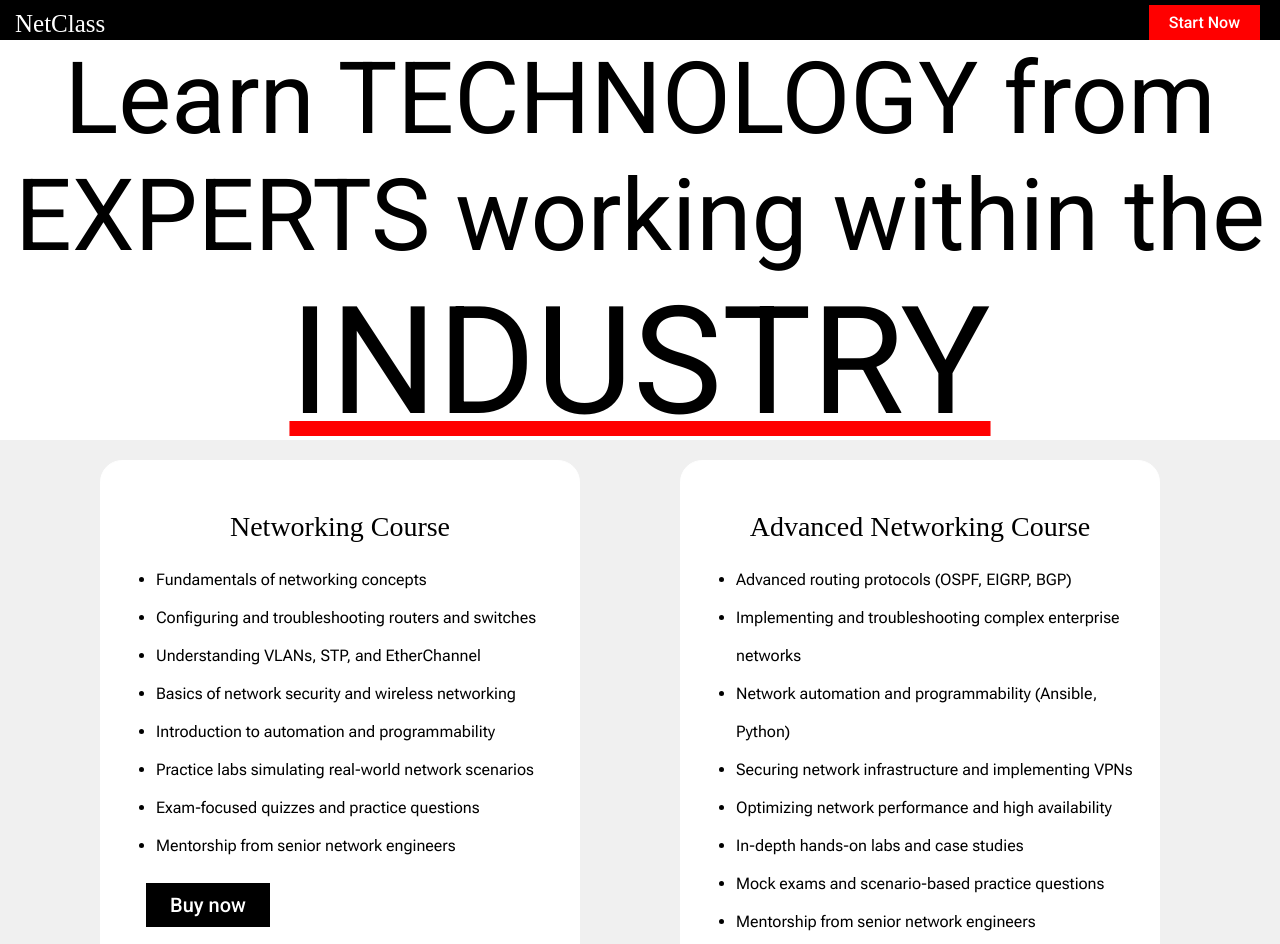
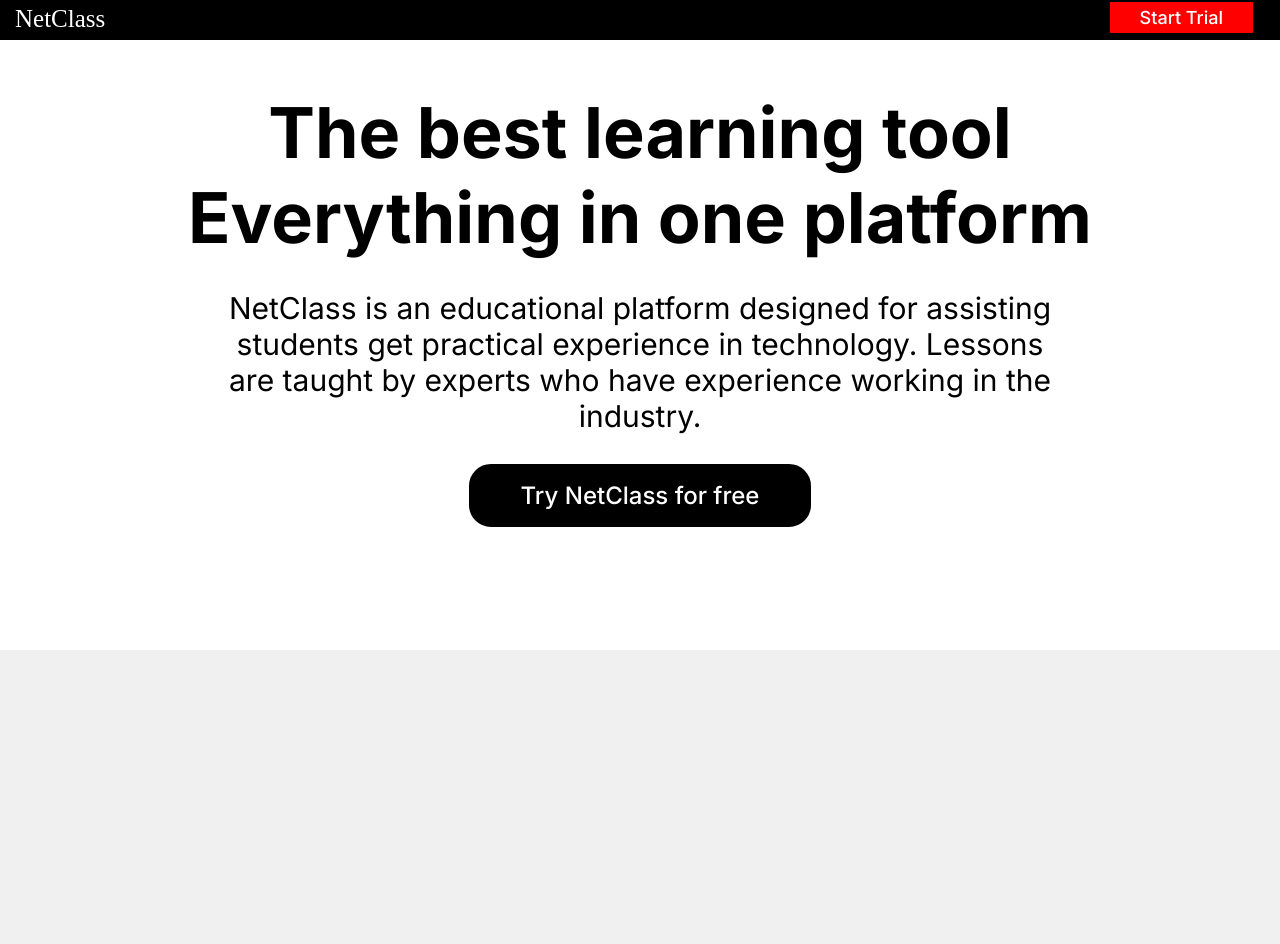
Before and after one commit to sijan-acharya1/NetClass, a plain HTML site: page index.html in a window 1280 px wide. Shown: the top 944 px of the page. After the commit the page ends 800 px from the top, so only its background shows below. Drawn offline with Linux system fonts and the light colour scheme; a web font is replaced by a local one.

Commit message:
Add files via upload

```diff
--- a/index.html
+++ b/index.html
@@ -8,6 +8,7 @@
       href="https://fonts.googleapis.com/css2?family=IBM+Plex+Sans:ital,wght@0,100..700;1,100..700&display=swap"
       rel="stylesheet"
     />
+    <link href="https://fonts.googleapis.com/css2?family=Figtree:ital,wght@0,300..900;1,300..900&display=swap" rel="stylesheet">
     <link
       href="https://fonts.googleapis.com/css2?family=Coda:wght@400;800&display=swap"
       rel="stylesheet"
@@ -30,6 +31,8 @@
     />
     <link href="https://fonts.googleapis.com/css2?family=Inter:ital,opsz,wght@0,14..32,100..900;1,14..32,100..900&display=swap" rel="stylesheet">
 
+    <link href="https://fonts.googleapis.com/css2?family=Hind+Siliguri:wght@300;400;500;600;700&family=Lato:ital,wght@0,100;0,300;0,400;0,700;0,900;1,100;1,300;1,400;1,700;1,900&family=Roboto:ital,wght@0,100..900;1,100..900&display=swap" rel="stylesheet">
+
     <link href="https://fonts.googleapis.com/css2?family=Barlow:ital,wght@0,100;0,200;0,300;0,400;0,500;0,600;0,700;0,800;0,900;1,100;1,200;1,300;1,400;1,500;1,600;1,700;1,800;1,900&display=swap" rel="stylesheet"><link href="https://fonts.googleapis.com/css2?family=Barlow:ital,wght@0,100;0,200;0,300;0,400;0,500;0,600;0,700;0,800;0,900;1,100;1,200;1,300;1,400;1,500;1,600;1,700;1,800;1,900&display=swap" rel="stylesheet">
     <link href="https://fonts.googleapis.com/css2?family=Roboto:ital,wght@0,100..900;1,100..900&display=swap" rel="stylesheet">
     <link href="https://fonts.googleapis.com/css2?family=Lato:ital,wght@0,100;0,300;0,400;0,700;0,900;1,100;1,300;1,400;1,700;1,900&family=Roboto:ital,wght@0,100..900;1,100..900&display=swap" rel="stylesheet">
@@ -41,50 +44,40 @@
   <body>
     <div class="nav-bar">
       <h1 class="logo">NetClass</h1>
-      <button class="btn">Start Now</button>
-
-
+      <button class="start-trial-btn">Start Trial</button>
     </div>
 
     <div class="interface">
-      Learn TECHNOLOGY from EXPERTS working within the <u>INDUSTRY</u>
+      <p class="platform">The best learning tool</p>
+      <p class="platform">Everything in one platform</p>
+      <div class="cont">
+        <div class="info">
+          <p class="platform2">NetClass is an educational platform designed for assisting students get practical experience in technology.
+            Lessons are taught by experts who have experience working in the industry.
+          </p>
+            <button class="netclass">Try NetClass for free</button>
         </div>
-    <div class="container">
+  </body>
+</html>
+
+<!-- <div class="container">
   <div class="subscription">
-        <h1 class="big">Networking Course</h1>
+    <h1 class="big">Advanced</h1>
     <br/>
     <ul>
-          <li>Fundamentals of networking concepts</li>
-          <li>Configuring and troubleshooting routers and switches</li>
-          <li>Understanding VLANs, STP, and EtherChannel</li>
-          <li>Basics of network security and wireless networking</li>
-          <li>Introduction to automation and programmability </li>
-          <li>Practice labs simulating real-world network scenarios </li>
-          <li>Exam-focused quizzes and practice questions </li>
-          <li>Mentorship from senior network engineers</li>
+      <li></li>
     </ul>
-        <br />
+
     <button class="purchase">Buy now</button>
   </div>
 
   <div class="subscription">
-        <h1 class="big">Advanced Networking Course</h1>
+    <h1 class="big">Premium</h1>
     <br/>
     <ul>
-          <li>Advanced routing protocols (OSPF, EIGRP, BGP)</li>
-          <li>Implementing and troubleshooting complex enterprise networks</li>
-          <li>Network automation and programmability (Ansible, Python)</li>
-          <li>Securing network infrastructure and implementing VPNs</li>
-          <li>Optimizing network performance and high availability</li>
-          <li>In-depth hands-on labs and case studies</li>
-          <li>Mock exams and scenario-based practice questions</li>
-          <li>Mentorship from senior network engineers</li>
+      <li></li>
     </ul>
-        <br/>
     <button class="purchase">Buy now</button>
 
   </div>
-    </div>
-
-  </body>
-</html>
+</div> -->
--- a/netclass.css
+++ b/netclass.css
@@ -24,7 +24,7 @@ body {
   display: inline-block;
   margin-left: 15px;
   vertical-align: middle;
-  padding-top: 10px;
+  padding-top: 5px;
 }
 
 .container {
@@ -52,7 +52,7 @@ body {
 }
 
 .subscription:hover {
-  border-color:rgb(255, 0, 0);
+  border-color:rgb(0, 0, 0);
 }
 
 
@@ -107,40 +107,81 @@ li {
   background-color: rgba(0, 0, 0, 0.8);
 }
 
-.btn {
-  font-family: "Roboto";
-  font-weight: 500;
-  font-size: 16px;
-  font-weight: 500;
-  background-color: rgb(255, 0, 0);
-  color: rgb(255, 255, 255);
-  border: none;
-  padding-top: 8px;
-  padding-bottom: 8px;
-  padding-left: 20px;
-  padding-right: 20px;
-  margin-left: 30px;
-  cursor: pointer;
-  transition: background-color 0.2s;
-  float: right;
-  margin-top: 5px;
-  margin-right: 20px;
-  vertical-align: top;
-}
-.btn:hover {
-  background-color: rgba(255, 0, 0, 0.8);
+u {
+  text-decoration-color: rgb(255, 0, 0);
+  font-size: 120px;
 }
 
 .interface {
-  font-family: "Roboto";
-  font-size: 100px;
-  height: 50vh;
+  height: 70vh;
   width: 100vw;
   background-color: rgb(255, 255, 255);
+  padding-top: 50px;
+  justify-content: center;
+}
+
+.platform {
+  font-family: 'Inter';
+  font-weight: 700;
+  font-size: 70px;
   text-align: center;
 }
 
-u {
-  text-decoration-color: rgb(255, 0, 0);
-  font-size: 150px;
+.platform2 {
+  font-family: 'Inter';
+  font-weight: 400;
+  font-size: 30px;
+  text-align: center;
 }
+
+
+.start-trial-btn {
+  background-color: rgb(255, 0, 0);
+  border-style: solid;
+  border-radius: 0px;
+  padding-top: 5px;
+  padding-bottom: 5px;
+  padding-left: 30px;
+  padding-right: 30px;
+  color: white;
+  font-family: 'Inter';
+  font-size: 18px;
+  font-weight: 500;
+  float: right;
+  margin-right: 25px;
+  vertical-align: bottom;
+  cursor: pointer;
+}
+
+.netclass {
+  background-color: rgb(0, 0, 0);
+  color: rgb(255, 255, 255);
+  border-color: rgb(0, 0, 0);
+  border-radius: 22px;
+  border-style: solid;
+  text-align: center;
+  padding-left: 50px;
+  padding-right: 50px;
+  padding-top: 15px;
+  padding-bottom: 15px;
+  font-family: 'Inter';
+  font-size: 24px;
+  font-weight: 500;
+  cursor: pointer;
+  margin-top: 30px;
+}
+
+.cont {
+  display: flex;
+  padding-top: 30px;
+  justify-content: center;
+  align-items: center;
+  text-align: center;
+  flex-direction: column;
+}
+
+.info {
+  height: 40vh;
+  width: 65vw;
+  background-color: white;
+}
```
Lines whose indentation alone changed are shown as unchanged.
